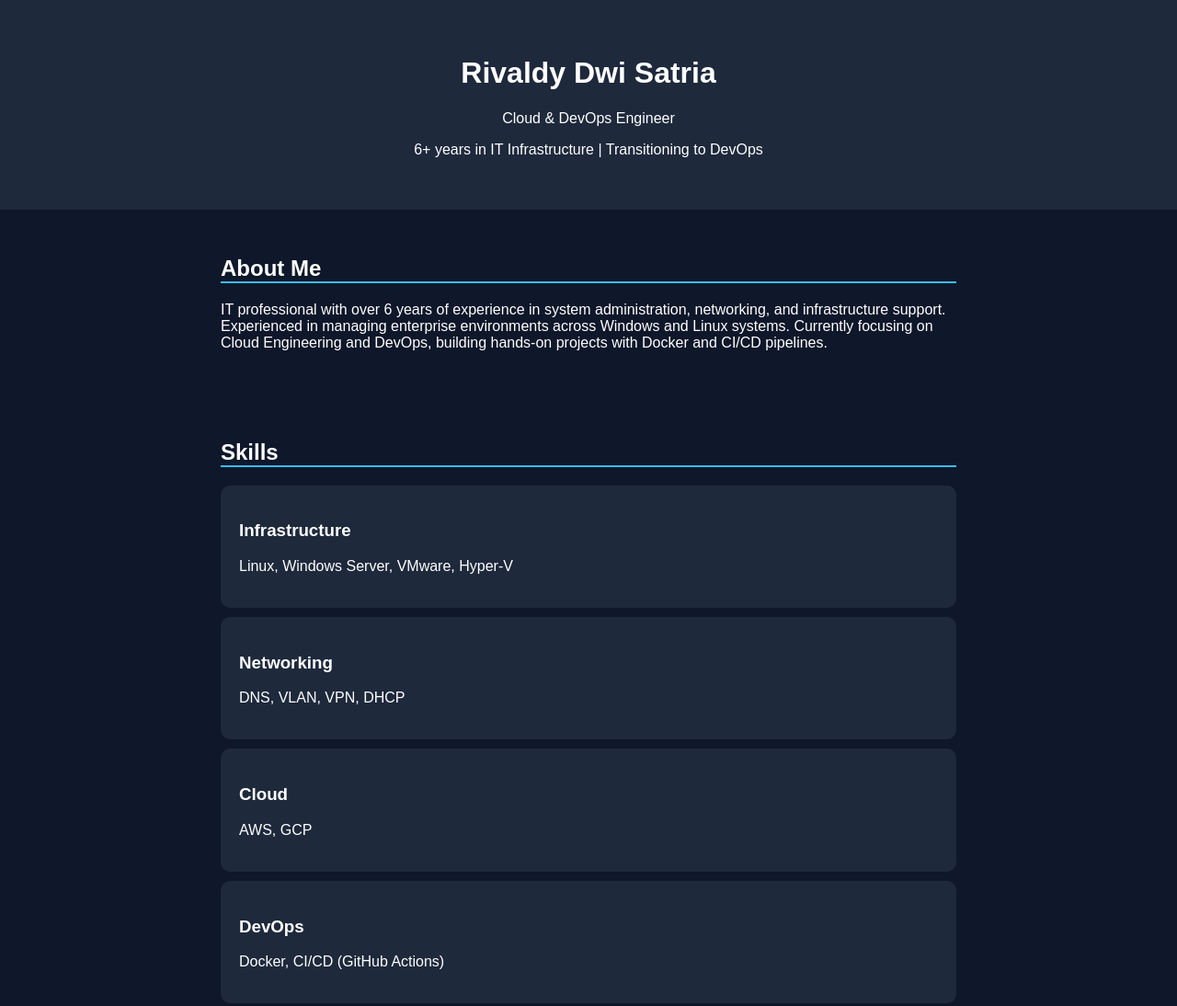
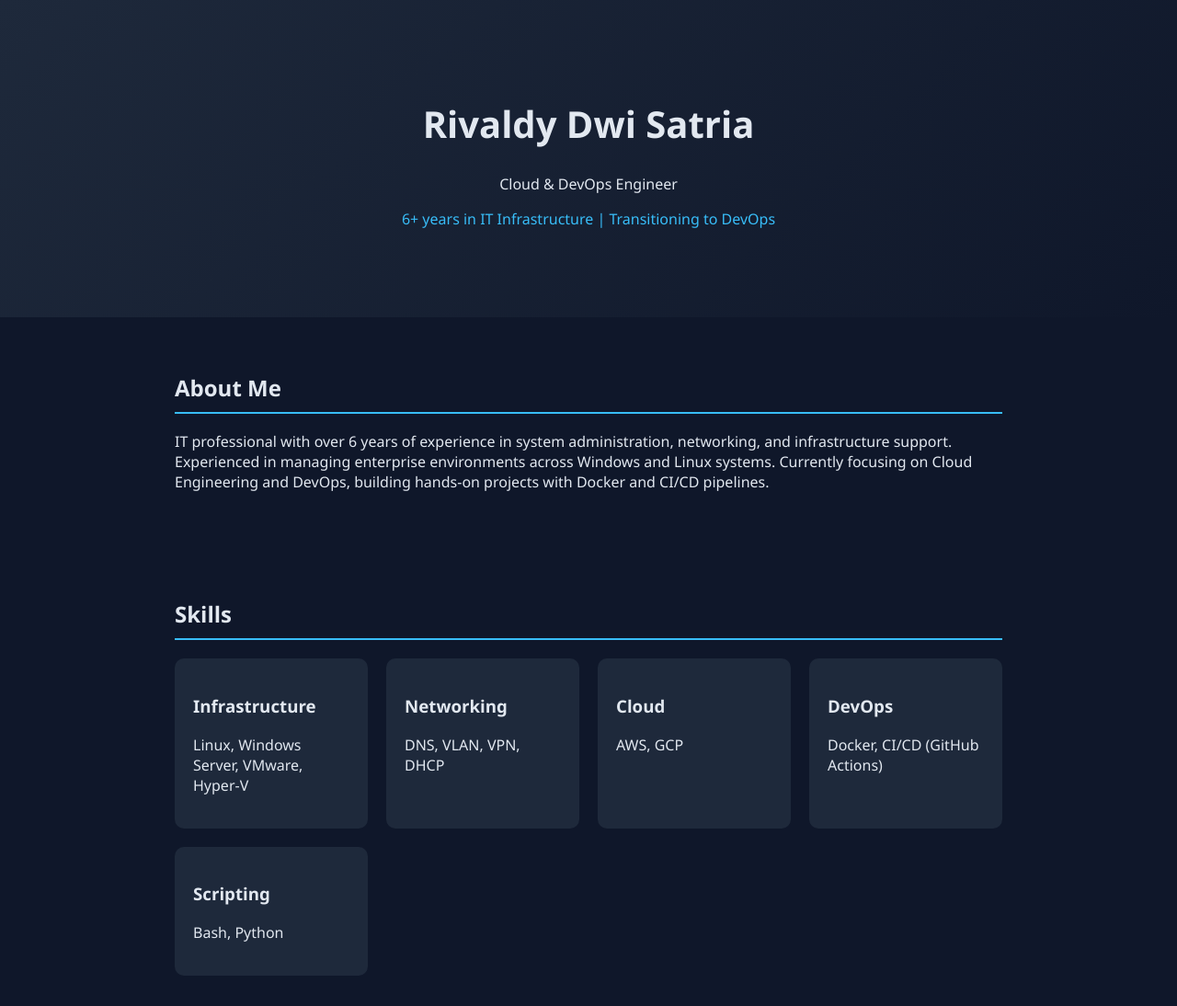
Before and after one commit to rivaldydwi/portofolio-devops, a plain HTML site: page index.html in a window 1280 px wide. Shown: the top 1094 px of the page at 92% size. Drawn offline with Linux system fonts and the light colour scheme.

Commit message:
update sytle.css

```diff
--- a/style.css
+++ b/style.css
@@ -1,33 +1,59 @@
 body {
-  font-family: Arial;
   margin: 0;
+  font-family: 'Segoe UI', sans-serif;
   background: #0f172a;
-  color: white;
+  color: #e2e8f0;
 }
 
-header {
+.hero {
   text-align: center;
-  padding: 40px;
-  background: #1e293b;
+  padding: 80px 20px;
+  background: linear-gradient(135deg, #1e293b, #0f172a);
+}
+
+.hero h1 {
+  font-size: 40px;
+}
+
+.subtitle {
+  color: #38bdf8;
 }
 
 section {
-  padding: 30px;
-  max-width: 800px;
+  max-width: 900px;
   margin: auto;
+  padding: 40px 20px;
 }
 
 h2 {
   border-bottom: 2px solid #38bdf8;
+  padding-bottom: 10px;
+}
+
+.grid {
+  display: grid;
+  grid-template-columns: repeat(auto-fit, minmax(200px, 1fr));
+  gap: 20px;
 }
 
 .card {
   background: #1e293b;
   padding: 20px;
-  margin-top: 10px;
   border-radius: 10px;
+  transition: 0.3s;
+}
+
+.card:hover {
+  transform: translateY(-5px);
 }
 
 a {
   color: #38bdf8;
+  text-decoration: none;
 }
+
+footer {
+  text-align: center;
+  padding: 20px;
+  background: #1e293b;
+}
```
